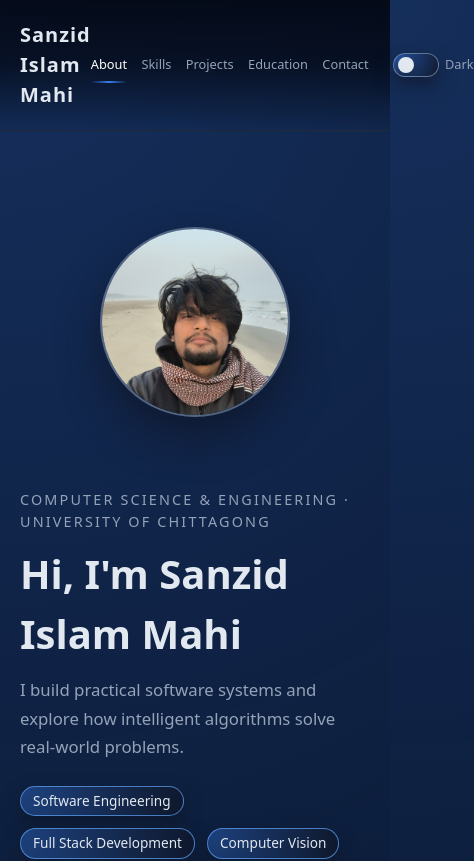
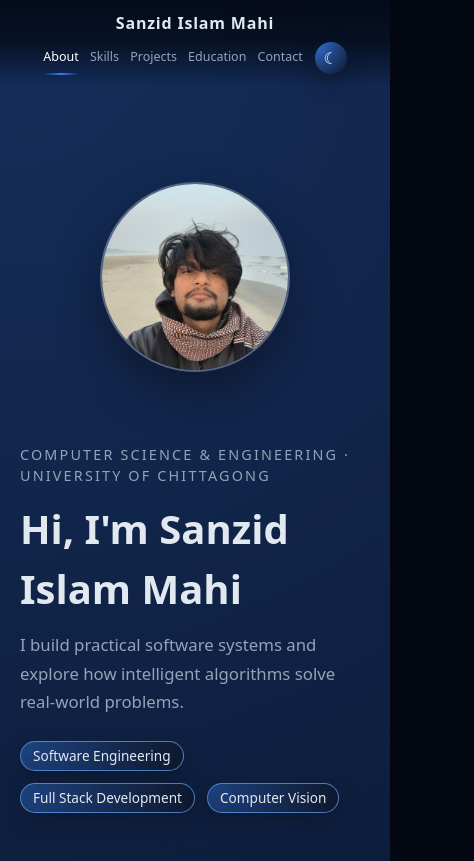
Before and after one commit to Sanzidislam/portfolio, a React (Vite) app: page / in a window 390 px wide. Shown: the top 861 px of the page, 474 px wide, since content can reach past the window. Built offline with nearby package versions, Linux system fonts and the light colour scheme.

Commit message:
feat: Redesign theme toggle button to use icons and enhance responsive navigation layout.

```diff
--- a/src/App.jsx
+++ b/src/App.jsx
@@ -71,15 +71,12 @@ function App() {
           </div>
           <button
             type="button"
-            className="theme-toggle"
+            className="theme-icon-button"
             onClick={toggleTheme}
             aria-label="Toggle color mode"
           >
-            <span className="theme-toggle-track">
-              <span className="theme-toggle-thumb" />
-            </span>
-            <span className="theme-toggle-text">
-              {theme === 'dark' ? 'Dark' : 'Light'}
+            <span className="theme-icon-button-inner">
+              {theme === 'dark' ? '☾' : '☀'}
             </span>
           </button>
         </div>
--- a/src/index.css
+++ b/src/index.css
@@ -193,13 +193,85 @@ body[data-theme='light'] {
   box-shadow: 0 6px 14px rgba(251, 191, 36, 0.6);
 }
 
-.theme-toggle-text {
-  font-size: 0.8rem;
-  color: rgb(148 163 184);
+.theme-toggle-icon {
+  position: absolute;
+  top: 50%;
+  transform: translateY(-56%);
+  font-size: 0.9rem;
+  pointer-events: none;
+  opacity: 0.7;
+  color: rgb(248 250 252);
+  text-shadow: 0 0 6px rgba(15, 23, 42, 0.9);
+  transition: opacity 180ms ease, transform 180ms ease;
 }
 
-.app-root-light .theme-toggle-text {
-  color: rgb(100 116 139);
+.theme-toggle-icon-sun {
+  left: 7px;
+}
+
+.theme-toggle-icon-moon {
+  right: 7px;
+}
+
+.app-root-dark .theme-toggle-icon-sun {
+  opacity: 1;
+  transform: translateY(-56%) scale(1.05);
+}
+
+.app-root-dark .theme-toggle-icon-moon {
+  opacity: 0.35;
+}
+
+.app-root-light .theme-toggle-icon-sun {
+  opacity: 0.35;
+}
+
+.app-root-light .theme-toggle-icon-moon {
+  opacity: 1;
+  transform: translateY(-56%) scale(1.05);
+}
+
+.theme-icon-button {
+  border: none;
+  padding: 0;
+  background: transparent;
+  cursor: pointer;
+}
+
+.theme-icon-button-inner {
+  width: 32px;
+  height: 32px;
+  border-radius: 999px;
+  display: flex;
+  align-items: center;
+  justify-content: center;
+  font-size: 1rem;
+  box-shadow: 0 8px 20px rgba(15, 23, 42, 0.7);
+  transition: transform 160ms ease, box-shadow 160ms ease,
+    background 160ms ease, color 160ms ease;
+}
+
+.app-root-dark .theme-icon-button-inner {
+  background: radial-gradient(
+    circle at top left,
+    rgba(59, 130, 246, 0.85),
+    rgba(15, 23, 42, 1)
+  );
+  color: rgb(248 250 252);
+}
+
+.app-root-light .theme-icon-button-inner {
+  background: radial-gradient(
+    circle at top left,
+    rgba(251, 191, 36, 0.9),
+    rgba(248, 250, 252, 1)
+  );
+  color: rgb(15 23 42);
+}
+
+.theme-icon-button-inner:hover {
+  transform: translateY(-1px) scale(1.03);
+  box-shadow: 0 10px 24px rgba(15, 23, 42, 0.85);
 }
 
 .portfolio-main {
@@ -524,11 +596,31 @@ body[data-theme='light'] {
 @media (max-width: 768px) {
   .portfolio-nav {
     padding-inline: 1.25rem;
+    padding-block: 0.7rem;
+    flex-direction: column;
+    align-items: center;
+    gap: 0.4rem;
   }
 
   .portfolio-nav-links {
-    gap: 0.9rem;
-    font-size: 0.8rem;
+    gap: 0.7rem;
+    font-size: 0.78rem;
+    flex-wrap: wrap;
+    justify-content: center;
+  }
+
+  .portfolio-nav-right {
+    width: 100%;
+    display: flex;
+    align-items: center;
+    justify-content: center;
+    gap: 0.75rem;
+  }
+
+  .portfolio-logo {
+    font-size: 1rem;
+    text-align: center;
+    width: 100%;
   }
 
   .portfolio-main {
```
